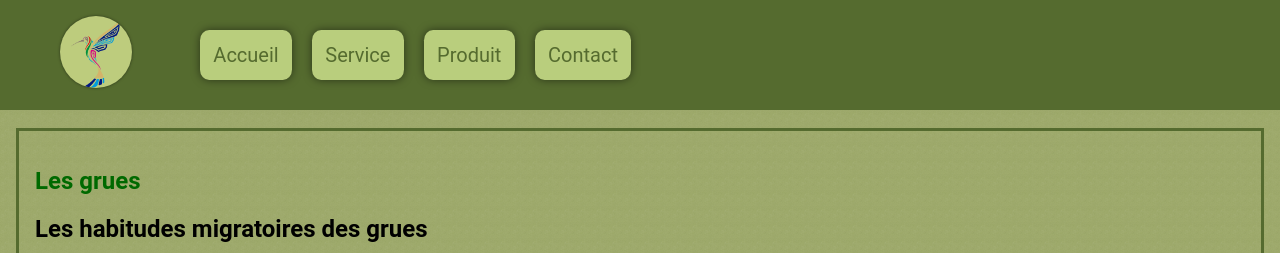
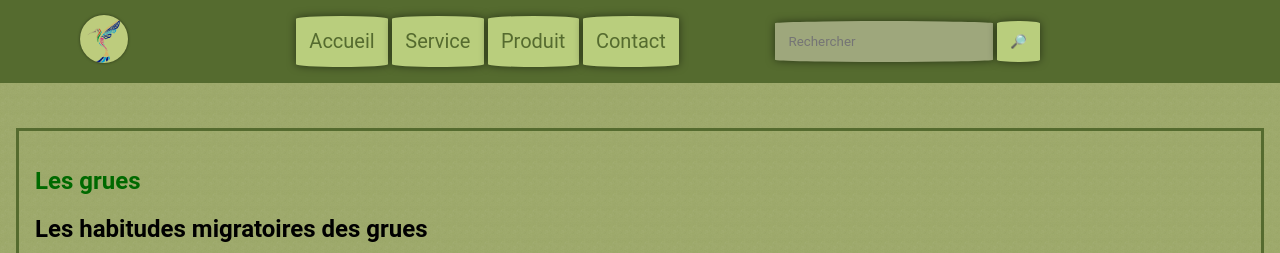
Before and after one commit to trevigui/wikiGrues, a plain HTML site: page index.html in a window 1280 px wide. Shown: the top 253 px of the page. Drawn offline with Linux system fonts and the light colour scheme.

Commit message:
deleted:    MonLiveServer.url 	modified:   index.html 	modified:   style.css

```diff
--- a/index.html
+++ b/index.html
@@ -1,7 +1,9 @@
-<!-- test  -->
-
-<!-- Au début, on tape point d'exclamation + entrée -->
-<!-- on peut générer plusieurs balises en écrivant <nomdebalise> * 3 et en supprimant les espaces-->
+<!-- Au début, on tape point d'exclamation + entrée. -->
+<!-- on peut générer plusieurs balises en écrivant <nomdebalise> * 3 et en supprimant les espaces. -->
+<!-- Clic du milieu + drag selection = sélection en carré comme ALT+drag sur Word. -->
+<!-- ctrl + : pour mettre en commentaire. -->
+<!-- alt + clic pour sélectionner à multiples endroits. -->
+<!-- ALT + M ruins TAB, enables Caret Tab browsing. -->
 <!DOCTYPE html>
 <!-- Langue fr-->
 <html lang="fr">
@@ -27,11 +29,14 @@
         <!-- J'indique dans le tag div la classe nommée hautDePage" que j'ai créé
         dans mon css-->
         <div>
-            <nav class="desktopMenu">
-                <ul class="desktopList">
+            <div class="desktopMenu">
+                <div>
                     <!-- L'unité "em" est adaptatiave sur toutes les plateformes (mobile, desktop) comparée à la valeur "px"-->
                     <!-- On ne met pas de style="width:20em" à notre image, on le fera sur du CSS, pas sur du HTML-->
-                    <li><a href="#" target="_blank"><img class="logo" src="/resources/monimage.png" alt="Logo du site"></a></li>
+                    <a href="#" target="_blank"><img class="logo" src="resources/monimage.png" alt="Logo du site"></a>
+                </div>
+                <nav>
+                    <ul class="desktopList">
                         <!-- href="#" tout seul signifie que l'on est redirigé vers la même page-->
                         <li><button type="button" class="topButton"><a href="index.html" target="_blank">Accueil</a></button></li>
                         <li><button type="button" class="topButton"><a href="navigation/service.html" target="_blank">Service</a></button></li>
@@ -39,17 +44,24 @@
                         <li><button type="button" class="topButton"><a href="navigation/contact.html" target="_blank">Contact</a></button></li>
                     </ul>
                 </nav>
+                <div class="searchBar">
+                    <form action="placeholderPage.php">
+                        <input class="topButton" type="text" placeholder="Rechercher" name="search">
+                        <button class="topButton" type="submit">🔎</button>
+                    </form>
+                </div>
+            </div>
             <div class="mobileMenu">
                 <!-- Utilisation d'une checkbox -->
                 <input type="checkbox" id="hamburger">
                 <!-- Label de la checkbox -->
-                <label id="hamburger-logo" for="hamburger"><img class="mobileLogo" src="/resources/menu.png"></label>
+                <label id="hamburger-logo" for="hamburger"><img class="mobileLogo" src="resources/menu.png"></label>
                 <!-- Le reste du menu -->
                 <nav class="mobileList">
                     <a href="#">Page d'accueil</a>
-                    <a href="/navigation/produit.html">Produit</a>
-                    <a href="/navigation/service.html">Service</a>
-                    <a href="/navigation/contact.html">Contact</a>
+                    <a href="navigation/produit.html">Produit</a>
+                    <a href="navigation/service.html">Service</a>
+                    <a href="navigation/contact.html">Contact</a>
                 </nav>
             </div>
         </div>
@@ -65,8 +77,8 @@
             On peut influencer les éléments de la section entre eux mais pas individuellement.
             Je crée donc une classe pour l'agencement des images dans la section, et une classe pour la taille des deux img-->
             <figure class="section1">
-                <a href="#species"><img class="images" src="/resources/content1.jpg" alt="un oiseau"></a>
-                <a href="#species"><img class="images" src="/resources/content2.jpg" alt="un oiseau"></a>
+                <a href="#species"><img class="images" src="resources/content1.jpg" alt="un oiseau"></a>
+                <a href="#species"><img class="images" src="resources/content2.jpg" alt="un oiseau"></a>
             </figure>
             <div class="section2">
                 <!-- On peut choisir des boîtes <section> ou <div> sans distinction à part une meilleure SEO pour les sections dans le main.-->
@@ -179,7 +191,7 @@
     <footer>
         <div class="pageBottom">
             <figure>
-                <img class="logo" src="/resources/monimage.png" alt="Logo du site">
+                <img class="logo" src="resources/monimage.png" alt="Logo du site">
             </figure>
             <div class="navBottom">
                 <ul>
--- a/style.css
+++ b/style.css
@@ -36,6 +36,7 @@ h1{
 
 .logo{
     /* Quand width est utilisé le paramètre height n'est souvent pas nécessaire car width change aussi la hauteur. */
+    margin-left: 5em;
     margin-right: 2em;
     width: 3em;
     border-radius: 50%;
@@ -47,24 +48,27 @@ h1{
 }
 
 .desktopMenu {
+    column-gap: 6em;
     background-color: darkolivegreen;
     position: fixed;
-    width: 100%;
+    width: 100vw;
+    display: flex;
+    align-items: center;
 /* Attention, font-size influence la taille de mon logo (à cause de l'attribut alt ?) */
 }
 
+
 .desktopMenu .desktopList {
-    display: flex ;
-    align-items: center;
+  align-self: flex-end;
+  width: 100%;
 }
 
 /*Pour agir sur un enfant de header, je préfère agir sur le nav que le div.
 Agir sur le div ne fonctionnerait pas par défaut. nav=plus facile*/
 /*On ne met pas de point car il n'y a pas d'appel de classe*/
 .desktopMenu .desktopList li {
-    display: inline;
-    margin-left: 20px; /* On utilisera gap si on veut que l'espace soit entre chaque élément,
-                        Ici, je préfère utiliser margin-left pour éloigner mon navbar du logo */
+    display: inline-flex;                 /* On utilisera gap si on veut que l'espace soit entre chaque élément*/
+
     text-shadow: 3px 3px 0px rgba(0,0,0,0.3) ;
 }
 
@@ -91,7 +95,7 @@ On ne mets pas de point devant pour l'appeler*/
     border-style: none;
     box-shadow: 0px 0px 8px 0px rgba(0,0,0,0.5) ;;
     /* On mettra un border-radius de 50% (tout pour un cercle*/
-    border-radius: 10% 10% 10% 10% / 20% 20% 20% 20% ;
+    border-radius: 90% 90% 90% 90% / 10% 10% 10% 10% ;
     border-color: white;
     border-width: 1px;
     background: #b9ce7d;
@@ -114,7 +118,7 @@ On ne mets pas de point devant pour l'appeler*/
 }
 
 .mobileLogo {
-    width:1em;
+    width: 1em;
 }
 
 .mobileList {
@@ -140,10 +144,9 @@ On ne mets pas de point devant pour l'appeler*/
   /* Pour que le curseur soit un pointeur */
   cursor: pointer;
   background: darkolivegreen;
-  width: 100vw;
   /* forme influencée par la forme parente ? */
   display: flex;
-  justify-content: center;
+  justify-content: flex-end;
   color: white;
   /* Pour que le menu hamburger s'affiche toujours */
   text-align: right;
@@ -181,7 +184,7 @@ On ne mets pas de point devant pour l'appeler*/
 body{
     /* On peut rajouter la valeur cover center au paramètre background*/
     /* On peut utiliser soit la paramètre background: ou background-repeat: ou background-machin */
-    background-image: url("/resources/background.jpg");
+    background-image: url("resources/background.jpg");
     background-repeat: repeat;
     background-size : 1em;
     margin: 0 ; /* Nécessaire pour que la navbar et le menu ne flottent pas et soit collée au bord gauche */
@@ -272,7 +275,7 @@ main {
   margin-bottom: 1em;
   padding: 1em;
 
-  background-image: url("/resources/background.jpg") ;
+  background-image: url("resources/background.jpg") ;
   background-size: 20em;
   background-repeat: repeat;
   background-attachment: fixed; /* Crée l'effet de parallax */
@@ -290,7 +293,7 @@ main {
   margin-bottom: 1em;
   padding: 1em;
 
-  background-image: url("/resources/paralalala.jpg") ;
+  background-image: url("resources/paralalala.jpg") ;
   background-size: 20em;
   background-repeat: repeat;
   background-attachment: fixed;
@@ -338,14 +341,16 @@ input:is([type="text"], [type="email"], [type="number"], [type="tel"], [type="ur
   background-color: #9ea77c;
  }
 
+/* ----------------------------------------------------- TABLEAU ------------------------------------------------------------------------------------ */
 
-/* ------------------------------------------------- TABLEAUX BOITES ------------------------------------------------------------------------------------ */
+caption {
+  font-size: 60px;
+}
 
-.boxContainer {
-    display: grid;
-    grid-template-columns: 1fr 1fr 1fr 1fr; /* Trois valeurs = trois colonnes */ /* 1fr = 150 px */
-    grid-template-rows: 1fr 1fr 1fr 1fr 1fr; /* L'unité fr (fractionnement) est responsive et spécifique au display:grid */
-    gap: 10px; /*Idem que margin, permet d'éviter de devoir choisir une direction (left ou right) */
+table {
+  margin:  0 auto ; /* s'applique sur l'objet-même. Permet de centrer un objet au centre de son conteneur parent. (Top et Bottom 0) (left et right rauto)*/
+  border-collapse: collapse ; /* Permet d'enlever l'écart entre les cellules et avoir un tableau
+                              Qui ressemble à un tableau*/
 }
 
 th {
@@ -360,14 +365,13 @@ td {
     text-align: center;
 }
 
-table {
-    margin:  0 auto ; /* s'applique sur l'objet-même. Permet de centrer un objet au centre de son conteneur parent. (Top et Bottom 0) (left et right rauto)*/
-    border-collapse: collapse ; /* Permet d'enlever l'écart entre les cellules et avoir un tableau
-                                Qui ressemble à un tableau*/
-}
+/* ************************************************************* Boîtes ****************************************************************************** */
 
-caption {
-    font-size: 60px;
+.boxContainer {
+    display: grid;
+    grid-template-columns: 1fr 1fr 1fr 1fr; /* Trois valeurs = trois colonnes */ /* 1fr = 150 px */
+    grid-template-rows: 1fr 1fr 1fr 1fr 1fr; /* L'unité fr (fractionnement) est responsive et spécifique au display:grid */
+    gap: 10px; /*Idem que margin, permet d'éviter de devoir choisir une direction (left ou right) */
 }
 
 .boxAll {
@@ -375,15 +379,14 @@ caption {
     /* On peut aussi utiliser les déclarations grid-row: 1 / 4 (start et end) et grid-column: 1 / 3 */
     border: 1px solid #556b2f ;
     height: 100px; /* Cette boîte force une hauteur à la boîte, ce qui peut rentrer en conflit
-                    avec les valeurs indiqués dans .contaier {grid-template-column} */
+                    avec les valeurs indiqués dans .container {grid-template-column} */
 padding: 1em;
 }
-
 
 .box1 {
     grid-column: 1 / 5 ; /*Dans mon boxContainer, j'ai défini 5 colonnes, ma première colonne ira de l'arête de colonne 1 à la 5.*/
     grid-row: 1 / 2 ;
-    }
+}
 
 .box2 {
     grid-column: 1 / 3 ;
@@ -1002,7 +1005,7 @@ animation: dance-fire 3s infinite linear;
 /* On évite de configurer "en dur" la disparition d'élements (display:none) sur nos éléments .DesktopMenu et .mobileMenu dans le CSS normal, sinon le CSS du media query ne pourra pas overwrite ce paramètre.*/
 
 /* Pour les tablettes */
-@media screen and (max-width:800px) {
+@media screen and (max-width:1000px) {
     .desktopMenu {
         display: none;
     }
@@ -1022,7 +1025,7 @@ animation: dance-fire 3s infinite linear;
     }
 }
 
-@media screen and (min-width:800px) { /* Le min-width est plus difficile à appréhender */
+@media screen and (min-width:1000px) { /* Le min-width est plus difficile à appréhender */
 
     .mobileMenu {
         display: none;
```
Also changed, not shown: 1 other file. Lines whose indentation alone changed are shown as unchanged.
